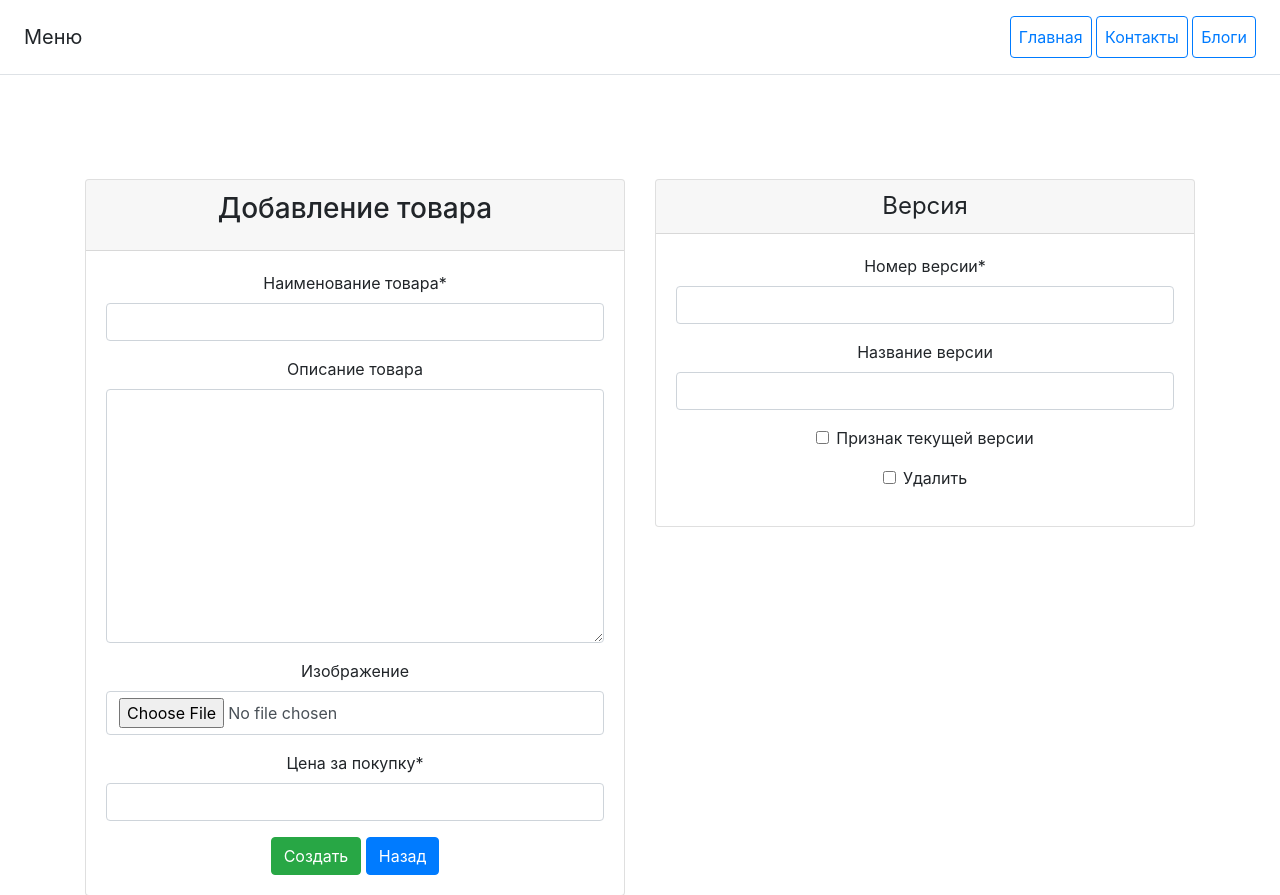
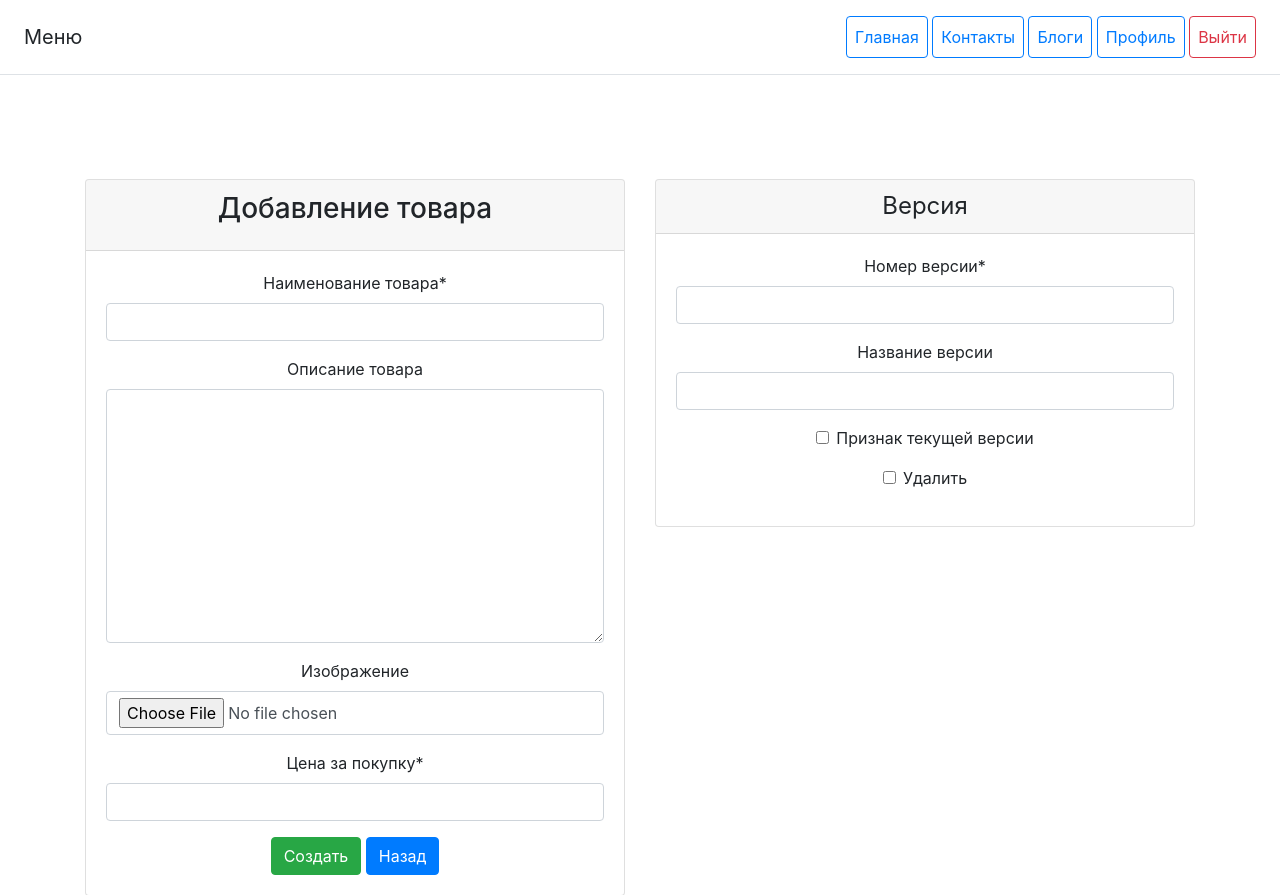
Before and after one commit to artrim/online_store_project, a Django app: page /product_create/ in a window 1280 px wide. Shown: the top 895 px of the page. Run offline with Django 5.2, Linux system fonts and the light colour scheme; the visitor is signed in with stand-in values (Sample User, id 1); parts of the project's set-up code (start-up, migrations or seed data) failed here and were passed over; some libraries are stand-ins or nearby versions.

Commit message:
correct for homework 22.2

```diff
--- a/catalog/templates/catalog/includes/inc_catalog_menu.html
+++ b/catalog/templates/catalog/includes/inc_catalog_menu.html
@@ -4,5 +4,12 @@
         <a class="p-2 btn btn-outline-primary" href="{% url 'catalog:home' %}">Главная</a>
         <a class="p-2 btn btn-outline-primary" href="{% url 'catalog:contacts' %}">Контакты</a>
         <a class="p-2 btn btn-outline-primary" href="{% url 'catalog:blog_list' %}">Блоги</a>
+        {% if user.is_authenticated %}
+            <a class="p-2 btn btn-outline-primary" href="{% url 'users:profile' %}">Профиль</a>
+            <a class="p-2 btn btn-outline-danger" href="{% url 'users:logout' %}">Выйти</a>
+        {% else %}
+            <a class="p-2 btn btn-outline-primary" href="{% url 'users:register' %}">Регистрация</a>
+            <a class="p-2 btn btn-outline-success" href="{% url 'users:login' %}">Войти</a>
+        {% endif %}
     </nav>
 </div>
--- a/catalog/templates/catalog/product_form.html
+++ b/catalog/templates/catalog/product_form.html
@@ -18,7 +18,6 @@
                     </div>
                     <div class="card-body">
                         {{ form|crispy }}
-<!--                        {{ form.as_p }}-->
                         <button type="submit" class="btn btn-success">
                             {% if object %}
                                 Сохранить
@@ -37,10 +36,12 @@
                     </div>
                     <div class="card-body">
                         {{ formset.management_form }}
-<!--                        {% for form in formset.forms %}-->
-                        {{ form|crispy }}
-<!--                            {{ form.as_p }}-->
-<!--                        {% endfor %}-->
+                        {% for form in formset.forms %}
+                            {{ form|crispy }}
+                            {% if not forloop.last %}
+                                <hr>
+                            {% endif %}
+                        {% endfor %}
                     </div>
                 </div>
             </div>
--- a/catalog/templates/catalog/product_list.html
+++ b/catalog/templates/catalog/product_list.html
@@ -2,9 +2,11 @@
 
 {% block content %}
 {% load my_tags %}
+    {% if user.is_authenticated %}
     <div class="col-12 mb-5">
         <a class="btn btn-outline-primary" href="{% url 'catalog:product_create' %}">Добавить продукт</a>
     </div>
+    {% endif %}
     <div class="row text-center">
         {% for object in object_list %}
             <div class="col-4">
```
